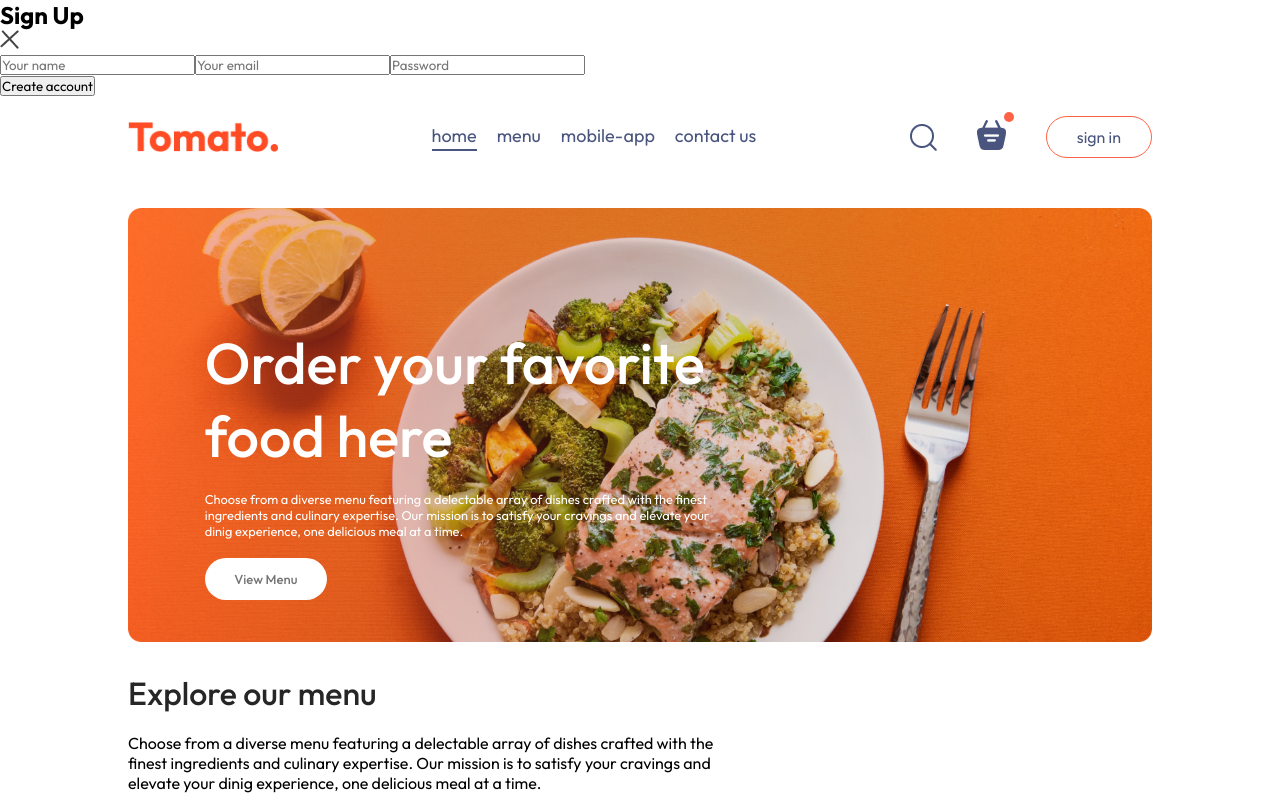
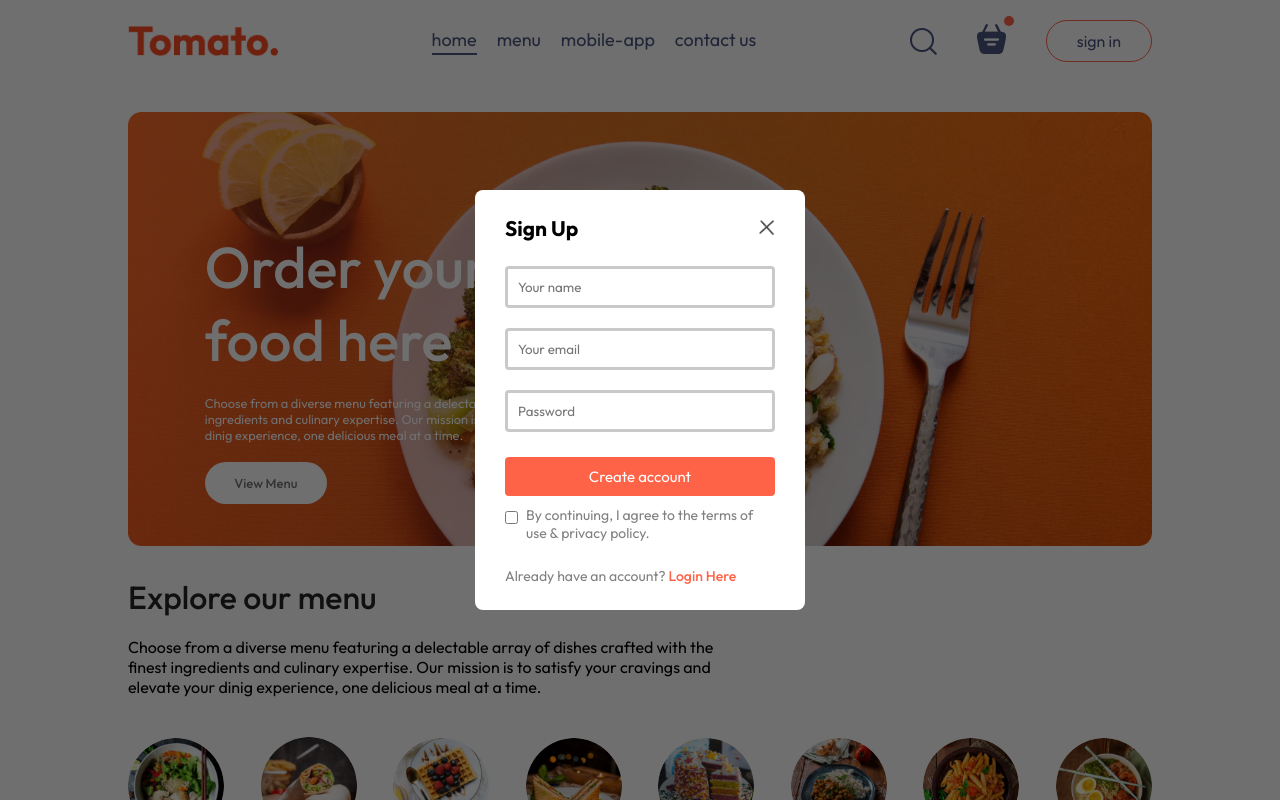
Before and after one commit to graceCanCod3/food-deli, a React (Vite) app in the folder frontend/: page / in a window 1280 px wide. Both pictures are taken after a click on the button "sign in". Shown: the top 800 px of the page. Built offline with nearby package versions, Linux system fonts and the light colour scheme.

Commit message:
fully functional login pop-up

```diff
--- a/frontend/src/components/LoginPopup/LoginPopup.css
+++ b/frontend/src/components/LoginPopup/LoginPopup.css
@@ -0,0 +1,65 @@
+.login-popup{
+    position: absolute;
+    z-index: 1;
+    width: 100%;
+    height: 100%;
+    background-color: #00000090;
+    display: grid;
+}
+.login-popup-container{
+    place-self: center;
+    width: max(23vw,330px);
+    color: #808080;
+    background-color: white;
+    display: flex;
+    flex-direction: column;
+    gap: 25px;
+    padding: 25px 30px;
+    border-radius: 8px;
+    font-size: 14px;
+    animation: fadeIn 0.5s;
+}
+.login-popup-title{
+    display: flex;
+    justify-content: space-between;
+    align-items: center;
+    color: black;
+}
+.login-popup-title img{
+    width: 16px;
+    cursor: pointer;
+}
+.login-popup-inputs{
+    display: flex;
+    flex-direction: column;
+    gap: 20px;
+}
+.login-popup-inputs input{
+    outline: none;
+    border: solid #c9c9c9;
+    padding: 10px;
+    border-radius: 4px;
+}
+.login-popup-container button{
+    border: none;
+    padding: 10px;
+    border-radius: 4px;
+    color: white;
+    background-color: tomato;
+    font-size: 15px;
+    cursor: pointer;
+}
+.login-popup-condition{
+    display: flex;
+    align-items: start;
+    gap: 8px;
+    margin-top: -15px;
+}
+.login-popup-condition input{
+    margin-top: 5px;
+}
+.login-popup p span{
+    color: tomato;
+    font-weight: 500;
+    cursor: pointer;
+}
--- a/frontend/src/components/LoginPopup/LoginPopup.jsx
+++ b/frontend/src/components/LoginPopup/LoginPopup.jsx
@@ -8,17 +8,27 @@
 
   return (
     <div className='login-popup'>
-      <form action="" className="login-popup">
-        <div className="login-pop-title">
+      <form className="login-popup-container">
+        <div className="login-popup-title">
           <h2>{currState}</h2>
           <img onClick={()=>setShowLogin(false)} src={assets.cross_icon} alt="" />
         </div>
         <div className="login-popup-inputs">
-          <input type="text" placeholder='Your name' required />
+          {currState==="Login"?<></>:<input type="text" placeholder='Your name' required />}
           <input type="email" placeholder='Your email' required />
           <input type="password" placeholder='Password' required />
         </div>
         <button>{currState==="Sign Up"?"Create account":"Login"}</button>
+        <div className="login-popup-condition">
+          <input type="checkbox" required />
+          <p>By continuing, I agree to the terms of use & privacy policy.</p>
+        </div>
+        {currState==="Login"
+        ?<p>Create a new account? <span onClick={()=>setCurrState("Sign Up")}>Click Here</span></p>
+        :<p>Already have an account? <span onClick={()=>setCurrState("Login")}>Login Here</span></p>
+        }
+
+
       </form>
     </div>
   )
```
